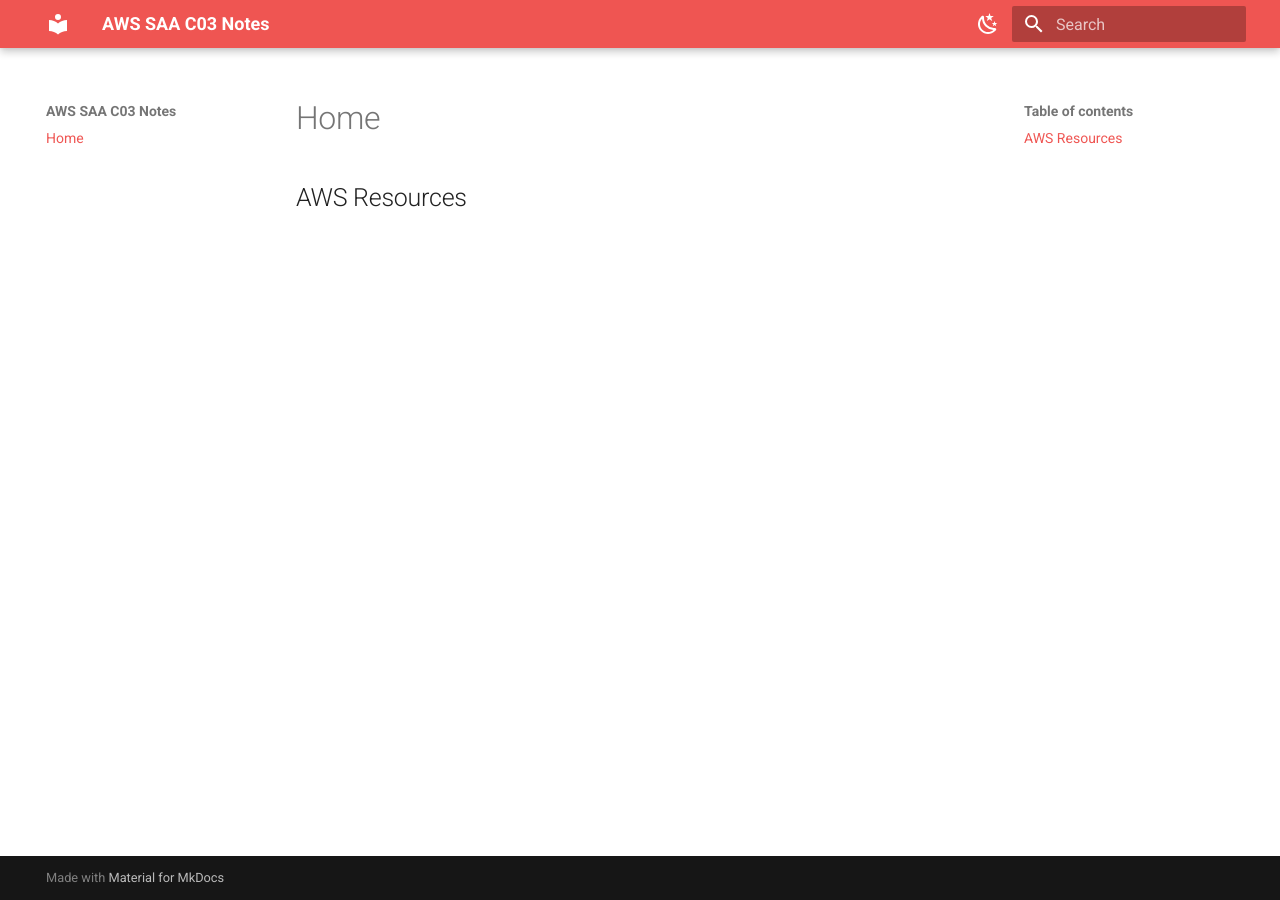
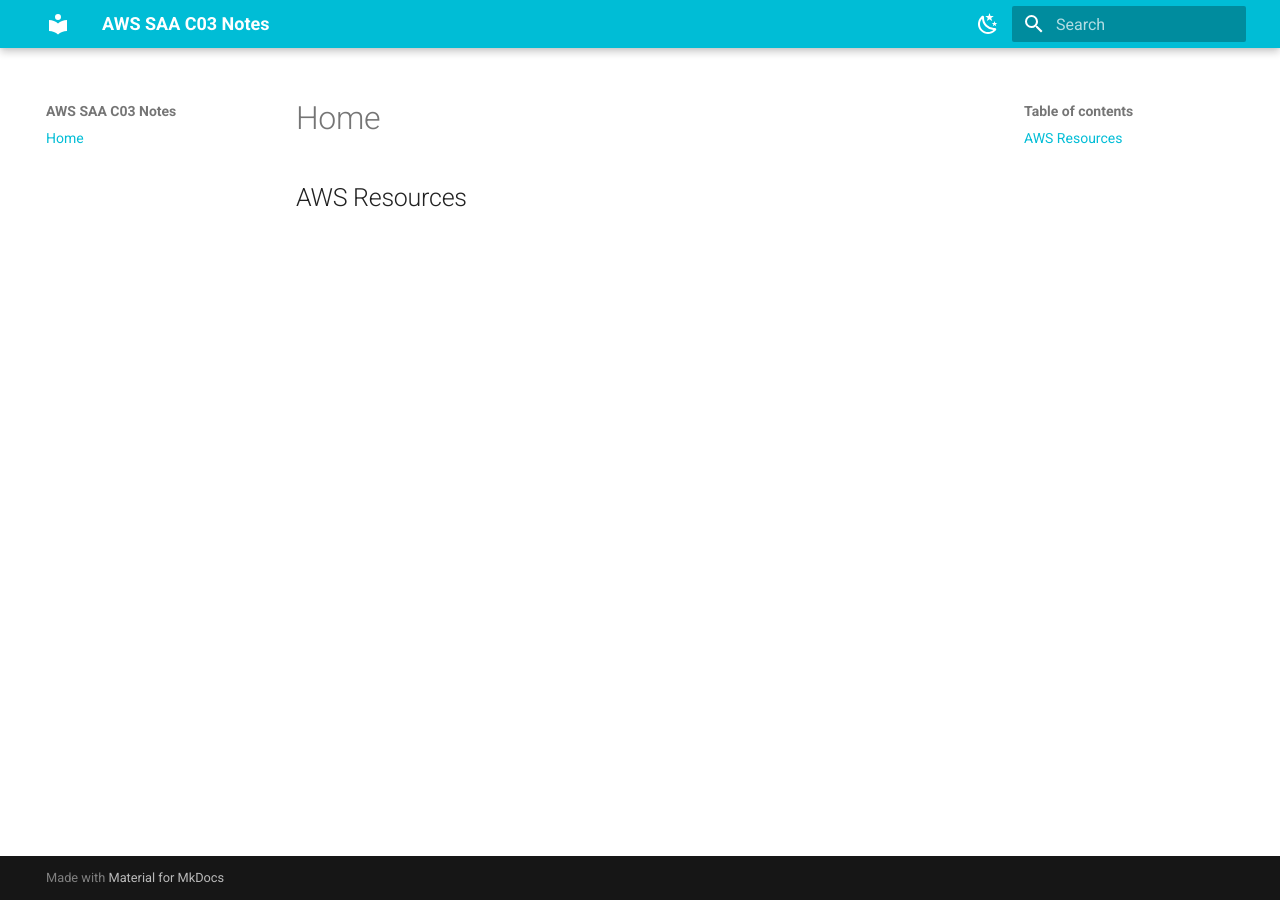
Before and after one commit to vcherx/aws-saa-c03-guide, an MkDocs documentation site: the page built from docs/index.md, in a window 1280 px wide. Built offline with MkDocs 1.6.1 and Material for MkDocs 9.7.7, drawn with Linux system fonts in a browser that asks for light colours.

Commit message:
chore: color for light and dark mode

```diff
--- a/mkdocs.yml
+++ b/mkdocs.yml
@@ -4,7 +4,7 @@ theme:
   palette:
     # Palette toggle for light mode
     - media: "(prefers-color-scheme: light)"
-      primary: red
+      primary: cyan
       scheme: default
       toggle:
         icon: material/weather-night
```
